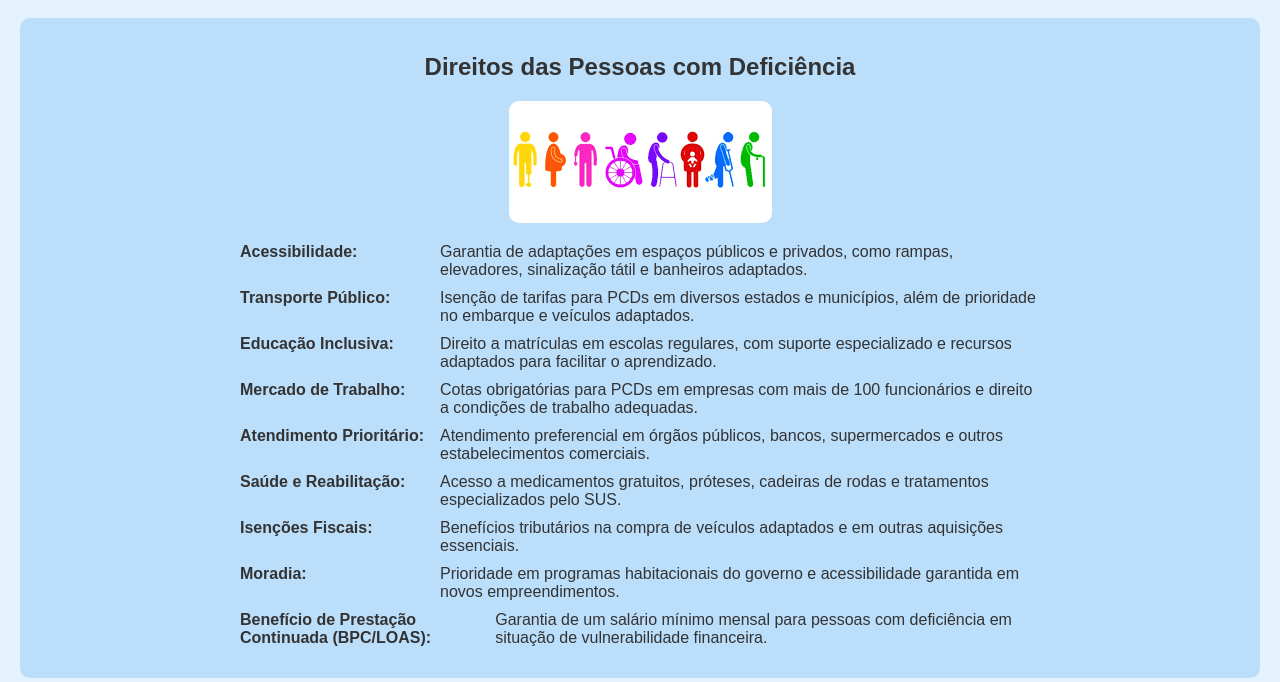
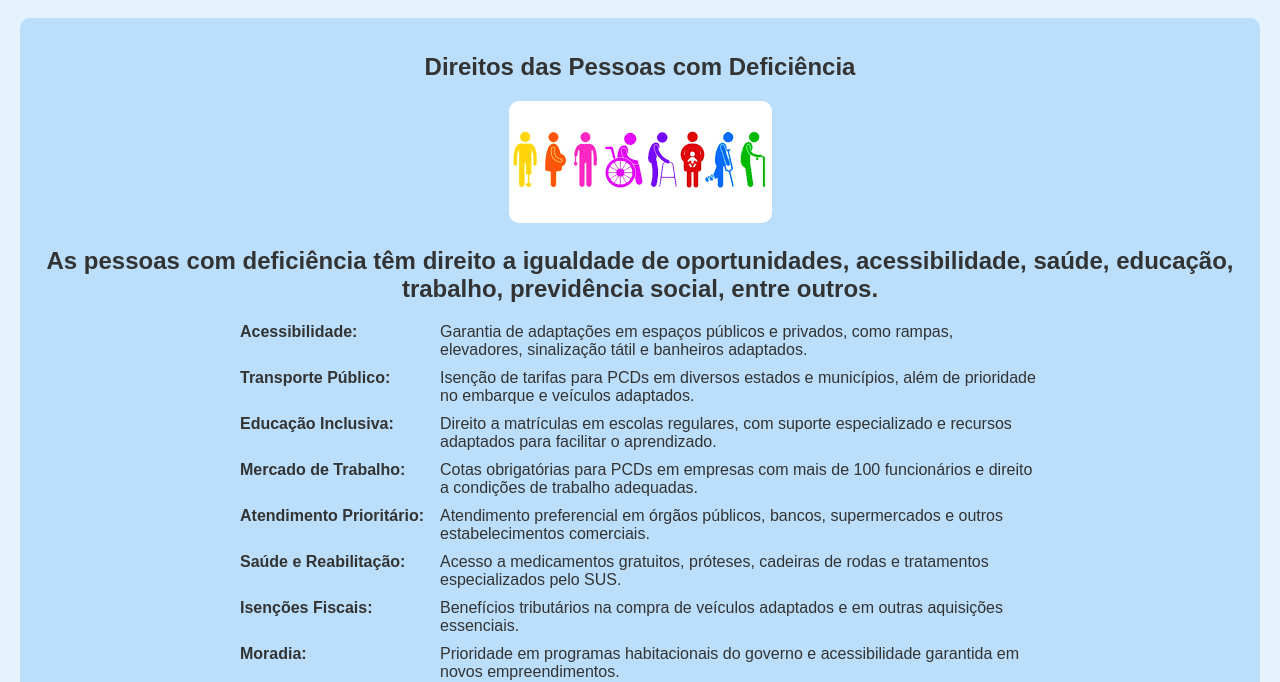
Before and after one commit to neicyr/direitosdopcd, a plain HTML site: page index.html in a window 1280 px wide. Shown: the part 132-814 px from the top of the page. Drawn offline with Linux system fonts and the light colour scheme.

Commit message:
Update index.html

```diff
--- a/index.html
+++ b/index.html
@@ -85,6 +85,7 @@
         <section>
             <h2>Direitos das Pessoas com Deficiência</h2>
             <img src="acessibilidade.png" alt="Acessibilidade">
+            <h1>As pessoas com deficiência têm direito a igualdade de oportunidades, acessibilidade, saúde, educação, trabalho, previdência social, entre outros.</h1>
             <div class="content-list">
                 <ul>
                     <li><strong>Acessibilidade:</strong> Garantia de adaptações em espaços públicos e privados, como rampas, elevadores, sinalização tátil e banheiros adaptados.</li>
```
